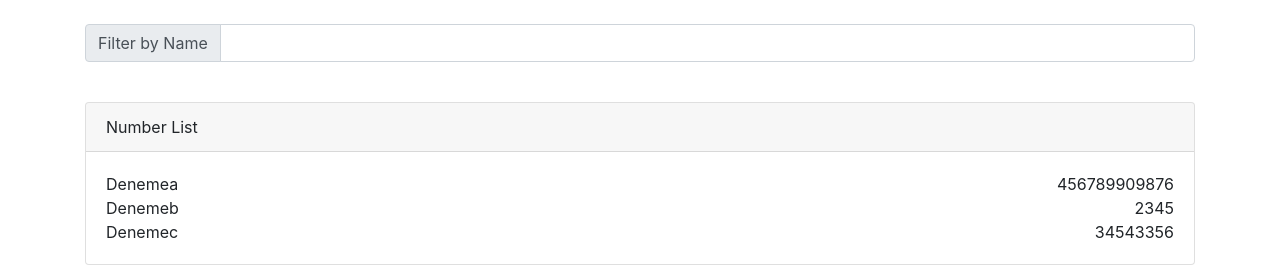
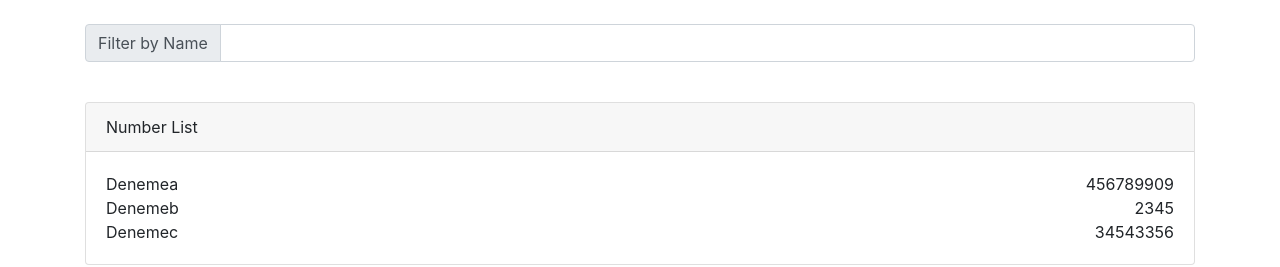
Before and after one commit to nilguncanbaz/tel-directory-app, a React (Create React App) app: page / in a window 1280 px wide. Shown: the top 267 px of the page. Built offline with nearby package versions, Linux system fonts and the light colour scheme.

Commit message:
Update App.js

```diff
--- a/src/components/App.js
+++ b/src/components/App.js
@@ -7,7 +7,7 @@ class App extends Component {
     contacts: [
       {
         name: 'Denemea',
-        number: '456789909876'
+        number: '456789909'
       },
       {
         name: 'Denemeb',
```
